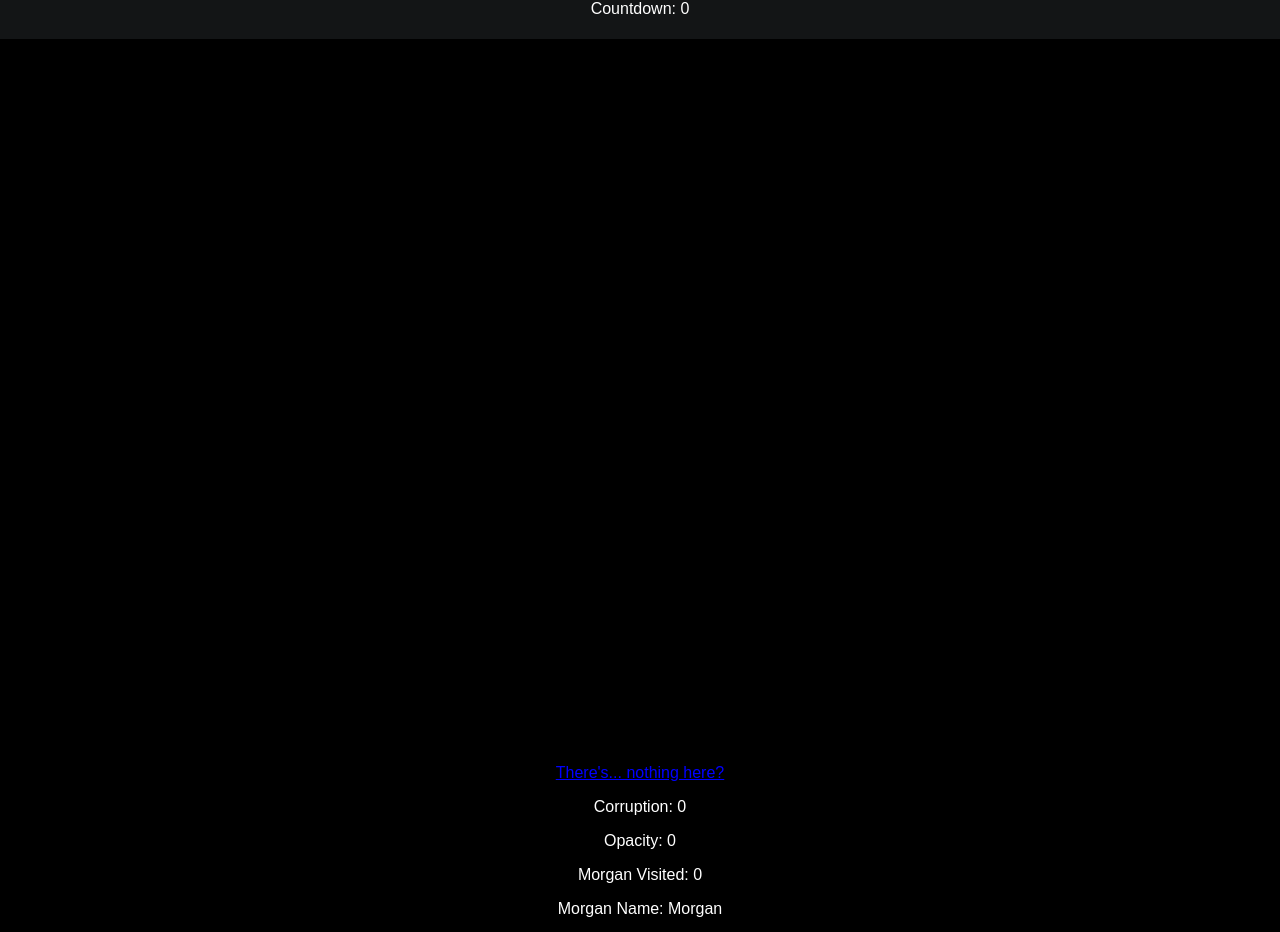
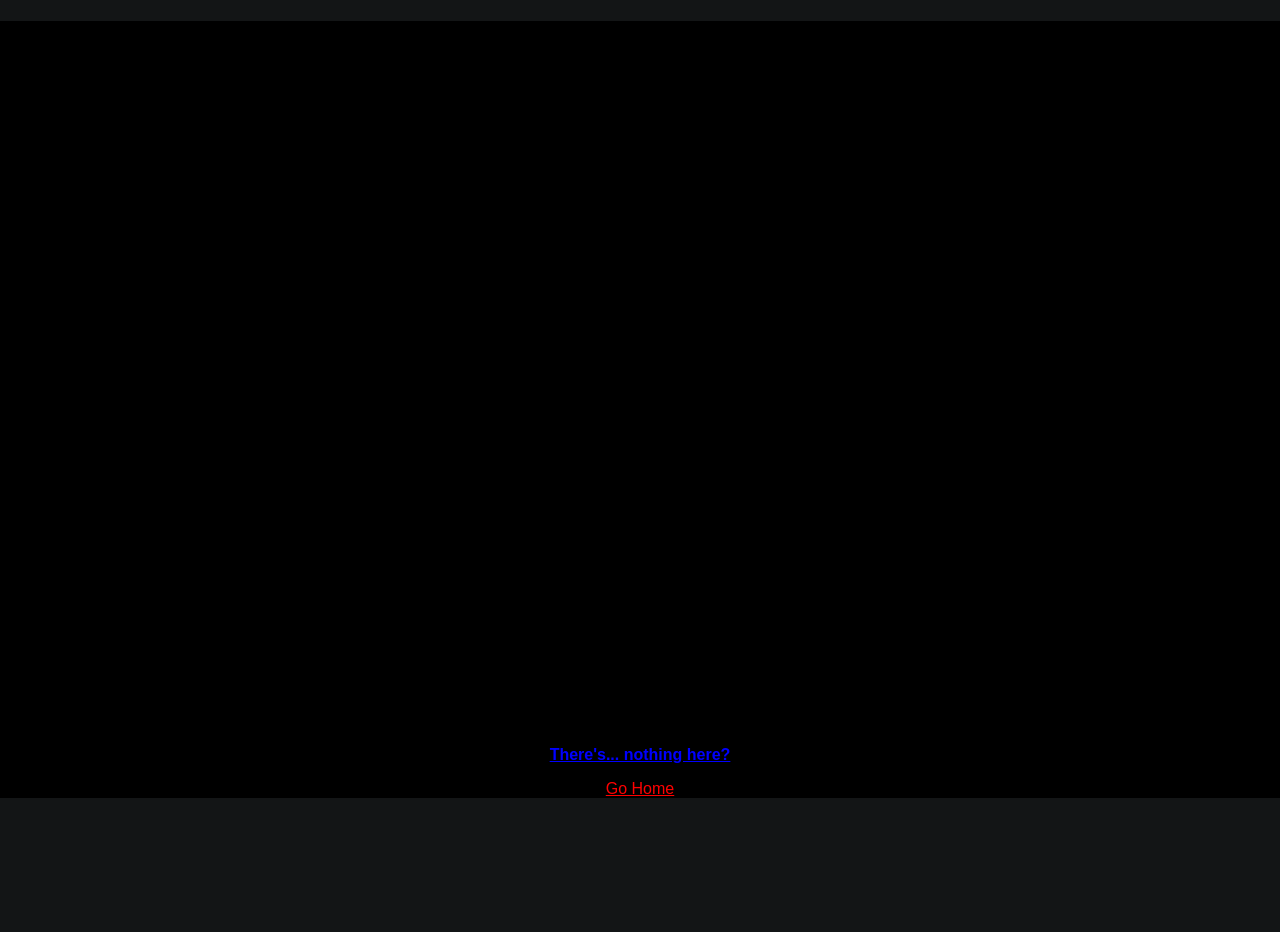
Before and after one commit to leafgilly/brienne_documentation, a React (Create React App) app in the folder my-app/: page /Morgan in a window 1280 px wide. Shown: the top 932 px of the page. After the commit the page ends 821 px from the top, so only its background shows below. Built offline with nearby package versions, Linux system fonts and the light colour scheme.

Commit message:
minor morgan edits; implemented rudimentary audio onclicks for morgan

```diff
--- a/my-app/src/App.css
+++ b/my-app/src/App.css
@@ -68,6 +68,7 @@ a {
 .interactive {
   text-decoration: underline;
   cursor: pointer;
+  font-weight: bold;
 }
 
 .enabled-link-a {
--- a/my-app/src/pages/Morgan.js
+++ b/my-app/src/pages/Morgan.js
@@ -4,17 +4,60 @@ import { Link } from "react-router-dom";
 
 import {connect} from 'react-redux';
 
+import pencil_sound from '../audio/pencil_sound.mp3';
+import pencil_sound2 from '../audio/pencil_sound_2.mp3';
+
 const Morgan = (props) => {
 
-    // var pagesVisited = JSON.parse(document.cookie);
-    // pagesVisited["Morgan"] = true;
-    // document.cookie = JSON.stringify(pagesVisited);
-
+    //TEMPORARY AUDIO SOLUTION. CONSIDER MAKING THIS MORE GLOBAL, EITHER PUTTING IT IN APP.JS OR SOMEHOW INTO STORE.JS (SEE SYNTAXBLITZ SUGGESTIONS)
 
     const [counter, setCounter] = React.useState(0);
     const [hover, setHover] = React.useState(0);
     const timeUntilCorrupted = 5;
 
+    let pencilSound = new Audio(pencil_sound);
+    let pencilSound2 = new Audio(pencil_sound2);
+
+    const [audioError, setAudioError] = React.useState();
+    const [audio, setAudio1] = React.useState();
+    const [audio2, setAudio2] = React.useState();
+
+    // 1. load the audio in a user interaction
+    const loadAudio = () => {
+      const _audio = pencilSound;
+      const __audio = pencilSound2;
+      _audio.load();
+      __audio.load();
+      _audio.addEventListener('canplaythrough', () => {
+        console.log('loaded audio');
+        setAudio1(_audio);
+      });
+      __audio.addEventListener('canplaythrough', () => {
+        console.log('loaded audio');
+        setAudio2(__audio);
+      });
+    };
+
+    const [swap, changeAudio] = React.useState(0);
+
+    // 2. now you can play the audio on all subsequent events
+    const playAudio = async () => {
+        if (swap === 0) {
+            changeAudio(1);
+            setAudioError(undefined);
+            await new Promise((r) => setTimeout(r, 100));
+            audio && audio.play().catch((e) => {
+                setAudioError(e);
+            });
+        } else if (swap === 1) {
+            changeAudio(0);
+            setAudioError(undefined);
+            await new Promise((r) => setTimeout(r, 100));
+            audio2 && audio2.play().catch((e) => {
+                setAudioError(e);
+            });
+        }
+    };
 
     // A TIMER THAT INCREMENTS MORGAN'S CORRUPTION
 
@@ -30,7 +73,6 @@ const Morgan = (props) => {
 
     return (
     <>
-    <div>Countdown: {counter}</div>
     <div onMouseLeave={()=>{
         if (props.MorganCorruption >= 14) {
             setHover(0);
@@ -39,7 +81,7 @@ const Morgan = (props) => {
         onMouseOver={()=>{
             if (props.MorganCorruption >= 14 && counter*timeUntilCorrupted < 255) {
                 setHover(1);
-            } else if (counter*timeUntilCorrupted >= 255 && props.MorganVisited != 1) {
+            } else if (counter*timeUntilCorrupted >= 255 && props.MorganVisited !== 1) {
                 props.dispatch({
                     type: 'visitMorgan',
                     value: 1,
@@ -92,6 +134,7 @@ const Morgan = (props) => {
 
     {/* BRIENNE'S INTERACTIONS */}
         <div onClick={()=>{
+            loadAudio();
             props.dispatch({
                 type: 'corruptMorgan',
                 value: 1,
@@ -101,6 +144,7 @@ const Morgan = (props) => {
         </div>
 
         <div onClick={()=>{
+            playAudio();
             props.dispatch({
                 type: 'corruptMorgan',
                 value: 1,
@@ -125,25 +169,15 @@ const Morgan = (props) => {
         }} class='interactive enabled-link-b no-select-text' style={{display: props.MorganCorruption===13 ? 'block' : 'none'}}>
             <p>There's got to be something here, somewhere. I just have to find it.</p>
         </div>
+        <div class='enabled-link-b no-select-text' style={{display: counter*timeUntilCorrupted >= 85 && counter*timeUntilCorrupted < 153 ? 'block' : 'none'}}>
+            <p>Is this... Neon Trees?</p>
+        </div>
+        <div class='enabled-link-b no-select-text' style={{display: counter*timeUntilCorrupted >= 153 && counter*timeUntilCorrupted < 255 ? 'block' : 'none'}}>
+            <p>Maybe this is what I get for taking her light from her.</p>
+        </div>
         <div class='interactive enabled-link-b no-select-text' style={{display: props.MorganVisited===1 ? 'block' : 'none'}}>
             <Link style={{color: 'blue'}} to="/page2">It's too bright to see...</Link>
         </div>
-
-        <p>Corruption: {props.MorganCorruption}</p>
-        <p>Opacity: {props.MorganOpacity}</p>
-        <p>Morgan Visited: {props.MorganVisited}</p>
-        <p>Morgan Name: {props.MorganName}</p>
-        <button onClick={()=>{
-            props.dispatch({
-                type: 'morganOpacity',
-                value: 0.1,
-            });
-            props.dispatch({
-                type: 'corruptMorgan',
-                value: 1,
-            });
-        }} display={props.MorganOpacity>=30}>Test</button>
-
         <p>
             <Link style={{color: 'red'}} to="/page2">Go Home</Link>
         </p>
```
Also changed, not shown: 2 other files (tests, documents, lock files or other folders).
